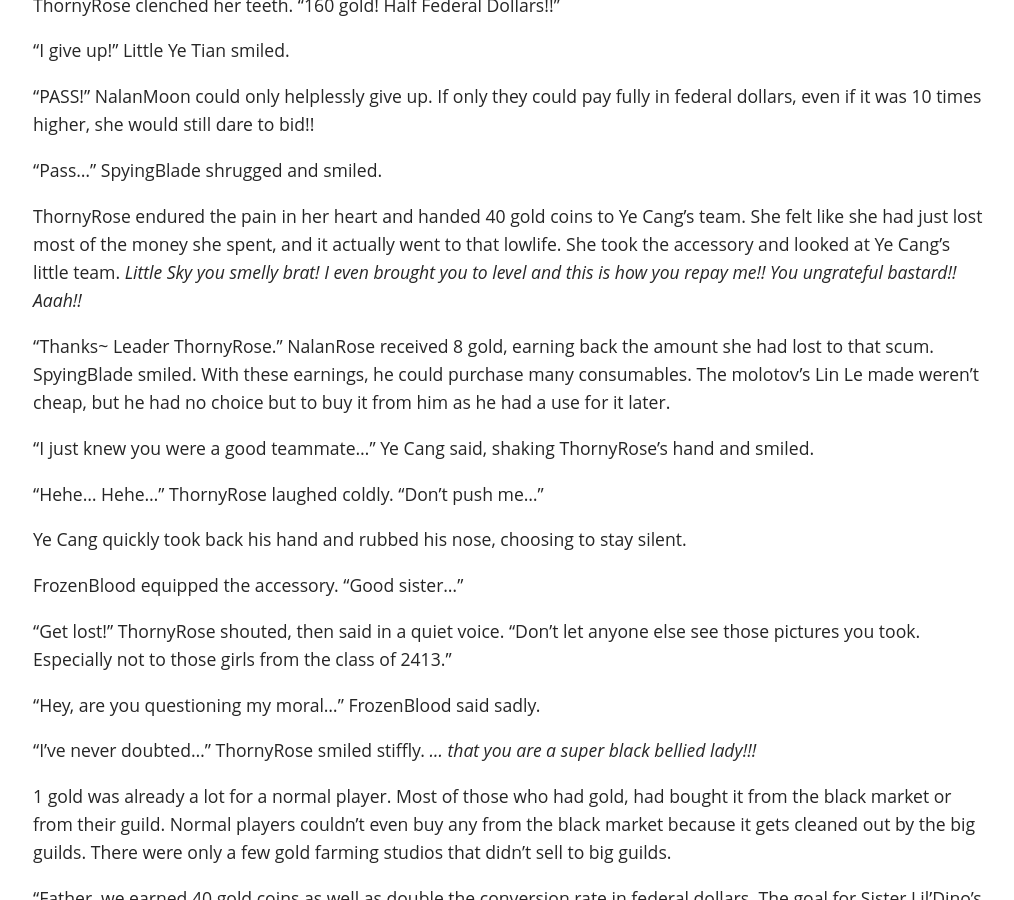
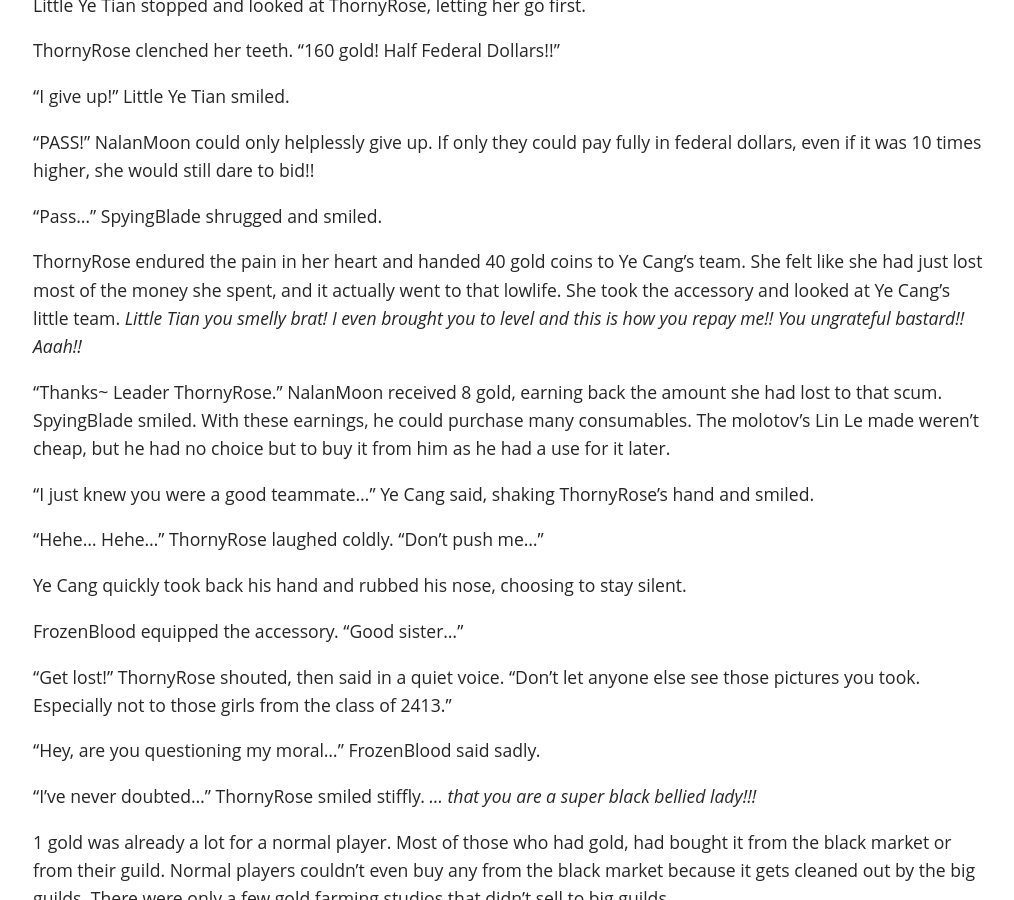
Before and after one commit to SyzcTranslations/SyzcTranslations.github.io, a Jekyll site: the page built from _translations/VWPWE/0101-0150/0135.markdown, in a window 1280 px wide and 900 px high, scrolled down 2752 px. Shown: the whole window, without its empty margins (132-1146 px from the left). Built offline with Jekyll 4.4.1, drawn with Linux system fonts in a browser that asks for light colours; comment, search, counter and statistics services are not loaded; some of the changed text lies outside the part shown.

Commit message:
Fixed name misspelling.

```diff
--- a/_translations/VWPWE/0101-0150/0135.markdown
+++ b/_translations/VWPWE/0101-0150/0135.markdown
@@ -88,9 +89,9 @@ ThornyRose clenched her teeth. "160 gold! Half Federal Dollars!!"
 
 "Pass..." SpyingBlade shrugged and smiled.
 
-ThornyRose endured the pain in her heart and handed 40 gold coins to Ye Cang's team. She felt like she had just lost most of the money she spent, and it actually went to that lowlife. She took the accessory and looked at Ye Cang's little team. *Little Sky you smelly brat! I even brought you to level and this is how you repay me!! You ungrateful bastard!! Aaah!!*
+ThornyRose endured the pain in her heart and handed 40 gold coins to Ye Cang's team. She felt like she had just lost most of the money she spent, and it actually went to that lowlife. She took the accessory and looked at Ye Cang's little team. *Little Tian you smelly brat! I even brought you to level and this is how you repay me!! You ungrateful bastard!! Aaah!!*
 
-"Thanks~ Leader ThornyRose." NalanRose received 8 gold, earning back the amount she had lost to that scum. SpyingBlade smiled. With these earnings, he could purchase many consumables. The molotov's Lin Le made weren't cheap, but he had no choice but to buy it from him as he had a use for it later.
+"Thanks~ Leader ThornyRose." NalanMoon received 8 gold, earning back the amount she had lost to that scum. SpyingBlade smiled. With these earnings, he could purchase many consumables. The molotov's Lin Le made weren't cheap, but he had no choice but to buy it from him as he had a use for it later.
 
 "I just knew you were a good teammate..." Ye Cang said, shaking ThornyRose's hand and smiled.
 
```
Also changed, not shown: other parts of _translations/VWPWE/0101-0150/0135.markdown (+1 -0 lines).
